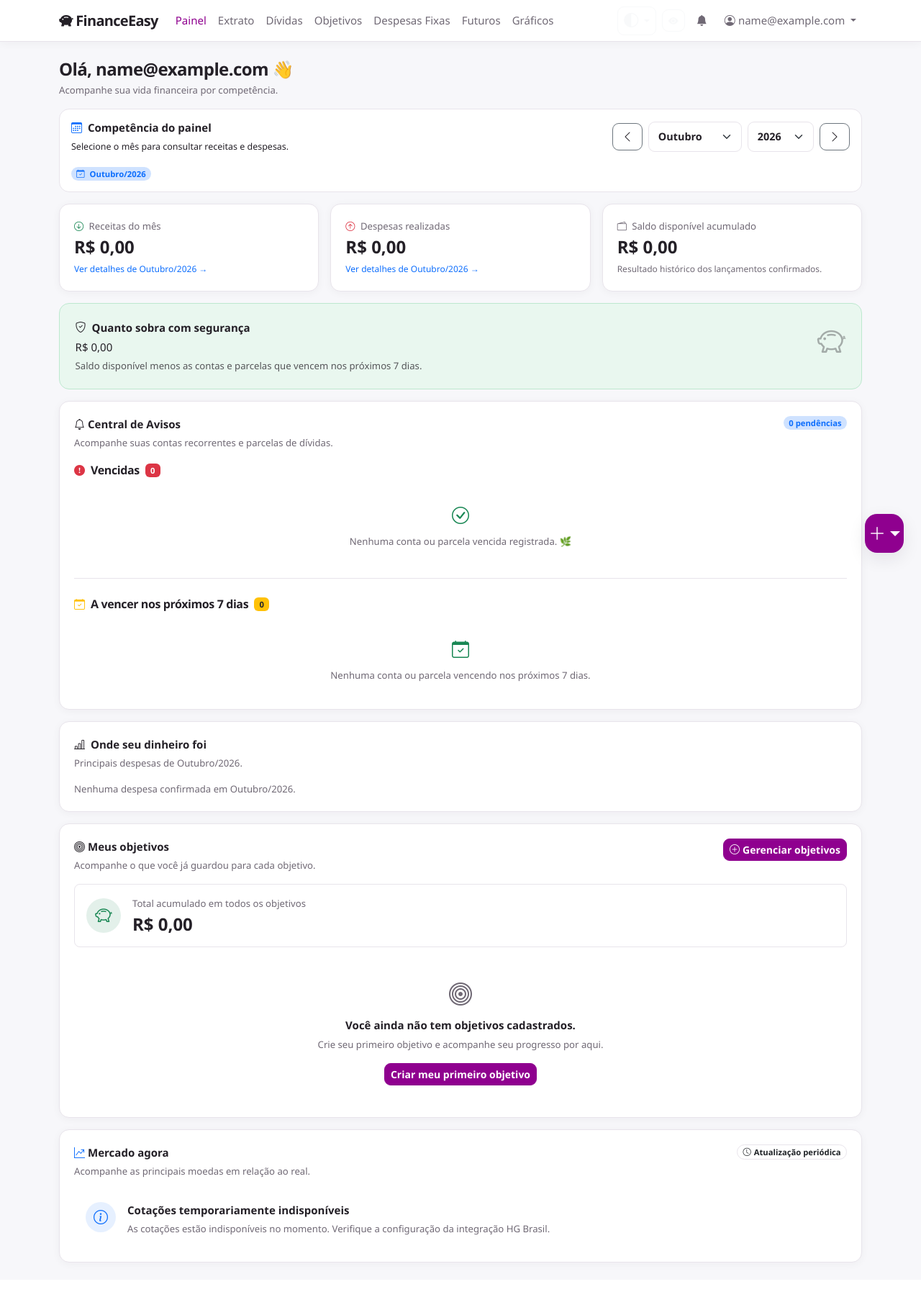
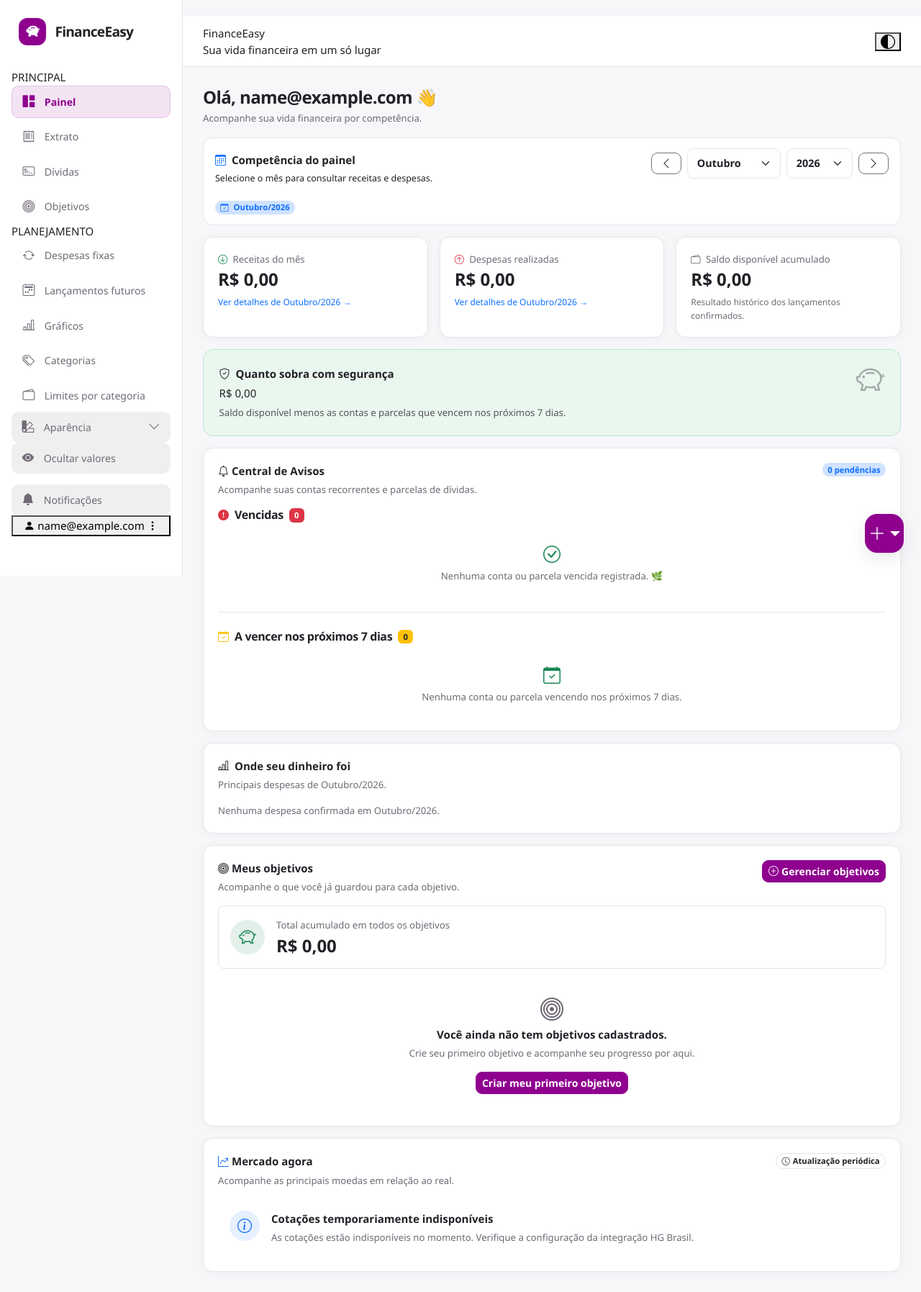
Before and after one commit to guilhermefs02-ux/FinanceEasy, a Django app: page /painel/ in a window 1280 px wide. Shown: the whole page at 72% size. Before the commit the page ends 1757 px from the top, so only its background shows below. Run offline with Django 5.2, Linux system fonts and the light colour scheme; the visitor is signed in with stand-in values (Sample User, id 1); data comes from the database, SQL or seed files in the repository; data that the repository does not hold is empty.

Commit message:
Update base.html

```diff
--- a/templates/base.html
+++ b/templates/base.html
@@ -1,99 +1,185 @@
+**Arquivo:** `templates/base.html`
+
 {% load static %}
 {% load finance_extras %}
 <!DOCTYPE html>
 <html lang="pt-br" id="htmlPage" data-bs-theme="light">
 <head>
   <script>
-  (function() {
-    const savedTheme = localStorage.getItem('theme');
-    const systemPrefersDark = window.matchMedia('(prefers-color-scheme: dark)').matches;
-    const themeToApply = savedTheme || (systemPrefersDark ? 'dark' : 'light');
-    document.documentElement.setAttribute('data-theme', themeToApply);
+    (function () {
+      try {
+        const savedTheme = localStorage.getItem("fe-theme");
+        const legacyTheme = localStorage.getItem("theme");
+        const theme = savedTheme || legacyTheme || "auto";
+        const prefersDark = window.matchMedia("(prefers-color-scheme: dark)").matches;
+        const effectiveTheme = theme === "auto"
+          ? (prefersDark ? "dark" : "light")
+          : theme;
+
+        document.documentElement.setAttribute("data-bs-theme", effectiveTheme);
+        document.documentElement.setAttribute("data-theme", effectiveTheme);
+      } catch (error) {
+        document.documentElement.setAttribute("data-bs-theme", "light");
+        document.documentElement.setAttribute("data-theme", "light");
+      }
     })();
   </script>
+
   <meta charset="UTF-8">
   <meta name="viewport" content="width=device-width, initial-scale=1, viewport-fit=cover">
+  <meta name="color-scheme" content="light dark">
   <title>{% block title %}FinanceEasy{% endblock %}</title>
+
   <link rel="stylesheet" href="https://cdn.jsdelivr.net/npm/bootstrap@5.3.3/dist/css/bootstrap.min.css">
   <link rel="stylesheet" href="https://cdn.jsdelivr.net/npm/bootstrap-icons@1.11.3/font/bootstrap-icons.css">
   <link rel="stylesheet" href="{% static 'css/style.css' %}">
   {% block extra_head %}{% endblock %}
 </head>
+
 <body>
+{% if user.is_authenticated %}
 
-{% if user.is_authenticated %}
-<nav class="navbar navbar-expand-lg navbar-fe sticky-top">
-  <div class="container">
-    <a class="navbar-brand" href="{% url 'dashboard:painel' %}">
-      <i class="bi bi-piggy-bank-fill me-1"></i>FinanceEasy
+{% url 'dashboard:mercado' as mercado_url %}
+
+<div class="fe-sidebar-overlay" id="sidebarOverlay"></div>
+
+<aside class="fe-sidebar" id="feSidebar" aria-label="Menu principal">
+  <a class="fe-sidebar-brand" href="{% url 'dashboard:painel' %}">
+    <span class="fe-sidebar-brand-icon">
+      <i class="bi bi-piggy-bank-fill"></i>
+    </span>
+    <span>FinanceEasy</span>
   </a>
 
-    <button class="navbar-toggler" type="button" data-bs-toggle="collapse" data-bs-target="#navMenu" style="border-color: rgba(255,255,255,0.5);">
-      <span class="navbar-toggler-icon"></span>
+  <div class="fe-sidebar-section-label">PRINCIPAL</div>
+
+  <nav class="fe-sidebar-nav">
+    <a class="fe-sidebar-link {% if request.resolver_match.url_name == 'painel' %}active{% endif %}"
+       href="{% url 'dashboard:painel' %}">
+      <i class="bi bi-grid-1x2-fill"></i>
+      <span>Painel</span>
+    </a>
+
+    {% if mercado_url %}
+    <a class="fe-sidebar-link {% if request.resolver_match.url_name == 'mercado' %}active{% endif %}"
+       href="{{ mercado_url }}">
+      <i class="bi bi-graph-up-arrow"></i>
+      <span>Mercado</span>
+    </a>
+    {% endif %}
+
+    <a class="fe-sidebar-link {% if request.resolver_match.url_name == 'extrato' %}active{% endif %}"
+       href="{% url 'transactions:extrato' %}">
+      <i class="bi bi-receipt"></i>
+      <span>Extrato</span>
+    </a>
+
+    <a class="fe-sidebar-link {% if request.resolver_match.namespace == 'debts' %}active{% endif %}"
+       href="{% url 'debts:lista' %}">
+      <i class="bi bi-credit-card-2-front"></i>
+      <span>Dívidas</span>
+    </a>
+
+    <a class="fe-sidebar-link {% if request.resolver_match.namespace == 'goals' %}active{% endif %}"
+       href="{% url 'goals:lista' %}">
+      <i class="bi bi-bullseye"></i>
+      <span>Objetivos</span>
+    </a>
+  </nav>
+
+  <div class="fe-sidebar-section-label">PLANEJAMENTO</div>
+
+  <nav class="fe-sidebar-nav">
+    <a class="fe-sidebar-link {% if request.resolver_match.url_name == 'assinaturas' %}active{% endif %}"
+       href="{% url 'transactions:assinaturas' %}">
+      <i class="bi bi-arrow-repeat"></i>
+      <span>Despesas fixas</span>
+    </a>
+
+    <a class="fe-sidebar-link {% if request.resolver_match.url_name == 'futuros' %}active{% endif %}"
+       href="{% url 'transactions:futuros' %}">
+      <i class="bi bi-calendar2-week"></i>
+      <span>Lançamentos futuros</span>
+    </a>
+
+    <a class="fe-sidebar-link {% if request.resolver_match.url_name == 'comparativo_mensal' %}active{% endif %}"
+       href="{% url 'transactions:comparativo_mensal' %}">
+      <i class="bi bi-bar-chart-line"></i>
+      <span>Gráficos</span>
+    </a>
+
+    <a class="fe-sidebar-link {% if request.resolver_match.url_name == 'categorias' %}active{% endif %}"
+       href="{% url 'transactions:categorias' %}">
+      <i class="bi bi-tags"></i>
+      <span>Categorias</span>
+    </a>
+
+    <a class="fe-sidebar-link {% if request.resolver_match.url_name == 'orcamentos' %}active{% endif %}"
+       href="{% url 'transactions:orcamentos' %}">
+      <i class="bi bi-wallet2"></i>
+      <span>Limites por categoria</span>
+    </a>
+  </nav>
+
+  <div class="fe-sidebar-bottom">
+    <div class="dropdown">
+      <button class="fe-sidebar-link w-100 border-0"
+              type="button"
+              data-bs-toggle="dropdown"
+              aria-expanded="false">
+        <i class="bi bi-palette2"></i>
+        <span>Aparência</span>
+        <i class="bi bi-chevron-down ms-auto"></i>
       </button>
 
-    <div class="collapse navbar-collapse" id="navMenu">
-      <ul class="navbar-nav me-auto">
-        <li class="nav-item"><a class="nav-link {% if request.resolver_match.namespace == 'dashboard' %}active{% endif %}" href="{% url 'dashboard:painel' %}">Painel</a></li>
-        <li class="nav-item"><a class="nav-link" href="{% url 'transactions:extrato' %}">Extrato</a></li>
-        <li class="nav-item"><a class="nav-link" href="{% url 'debts:lista' %}">Dívidas</a></li>
-        <li class="nav-item"><a class="nav-link" href="{% url 'goals:lista' %}">Objetivos</a></li>
-        <li class="nav-item"><a class="nav-link" href="{% url 'transactions:assinaturas' %}">Despesas Fixas</a></li>
-        <li class="nav-item"><a class="nav-link" href="{% url 'transactions:futuros' %}">Futuros</a></li>
-        <li class="nav-item"><a class="nav-link" href="{% url 'transactions:comparativo_mensal' %}">Gráficos</a></li>
+      <ul class="dropdown-menu shadow-sm">
+        <li>
+          <button type="button" class="dropdown-item" data-bs-theme-value="light">
+            <i class="bi bi-sun-fill text-warning me-2"></i>Claro
+          </button>
+        </li>
+        <li>
+          <button type="button" class="dropdown-item" data-bs-theme-value="dark">
+            <i class="bi bi-moon-stars-fill text-primary me-2"></i>Escuro
+          </button>
+        </li>
+        <li>
+          <button type="button" class="dropdown-item" data-bs-theme-value="auto">
+            <i class="bi bi-circle-half text-secondary me-2"></i>Acompanhar sistema
+          </button>
+        </li>
       </ul>
+    </div>
 
-      <ul class="navbar-nav align-items-lg-center gap-lg-2">
-        <li class="nav-item dropdown">
-          <button class="btn btn-sm btn-outline-light dropdown-toggle d-flex align-items-center gap-1"
-                  type="button" id="bd-theme" data-bs-toggle="dropdown" aria-expanded="false" title="Alternar tema">
-            <i id="themeIcon" class="bi bi-circle-half"></i>
-          </button>
-          <ul class="dropdown-menu dropdown-menu-end shadow-sm" aria-labelledby="bd-theme">
-            <li><button type="button" class="dropdown-item d-flex align-items-center gap-2" data-bs-theme-value="light"><i class="bi bi-sun-fill text-warning"></i> Claro</button></li>
-            <li><button type="button" class="dropdown-item d-flex align-items-center gap-2" data-bs-theme-value="dark"><i class="bi bi-moon-stars-fill text-primary"></i> Escuro</button></li>
-            <li><button type="button" class="dropdown-item d-flex align-items-center gap-2" data-bs-theme-value="auto"><i class="bi bi-circle-half text-secondary"></i> Acompanhar Sistema</button></li>
-          </ul>
-        </li>
-
-        <li class="nav-item">
     <form method="post" action="{% url 'dashboard:alternar_privacidade' %}">
       {% csrf_token %}
-            <button type="submit" class="btn btn-sm btn-outline-light" title="Modo privacidade — esconder valores">
+      <button type="submit" class="fe-sidebar-link w-100 border-0"
+              title="Alternar privacidade dos valores">
         <i class="bi {% if privacy_mode_on %}bi-eye-slash-fill{% else %}bi-eye-fill{% endif %}"></i>
+        <span>{% if privacy_mode_on %}Mostrar valores{% else %}Ocultar valores{% endif %}</span>
       </button>
     </form>
-        </li>
 
-        <!-- Sininho de notificações -->
-        <li class="nav-item dropdown">
-          <a class="nav-link position-relative"
-             href="#"
+    <div class="dropdown">
+      <button class="fe-sidebar-link w-100 border-0"
+              type="button"
               id="notificationDropdown"
-             role="button"
               data-bs-toggle="dropdown"
-             aria-expanded="false"
-             aria-label="Notificações">
+              aria-expanded="false">
+        <i class="bi bi-bell-fill"></i>
+        <span>Notificações</span>
+        {% if total_notificacoes_nao_lidas %}
+          <span class="badge bg-danger ms-auto">{{ total_notificacoes_nao_lidas }}</span>
+        {% endif %}
+      </button>
 
-            <i class="bi bi-bell-fill"></i>
-
-            {% if total_notificacoes_nao_lidas %}
-              <span class="position-absolute top-0 start-100 translate-middle badge rounded-pill bg-danger" style="font-size:0.6rem;">
-                {{ total_notificacoes_nao_lidas }}
-              </span>
-            {% endif %}
-          </a>
-
-          <div class="dropdown-menu dropdown-menu-end p-3 shadow"
+      <div class="dropdown-menu p-3 shadow"
            aria-labelledby="notificationDropdown"
-               style="min-width:320px; max-width: min(92vw, 380px);">
-
+           style="min-width: min(320px, 85vw); max-width: 360px;">
         <div class="d-flex align-items-center justify-content-between mb-2">
           <h6 class="mb-0">Notificações</h6>
           {% if total_notificacoes_nao_lidas %}
-                <span class="badge bg-danger">
-                  {{ total_notificacoes_nao_lidas }} não lida(s)
-                </span>
+            <span class="badge bg-danger">{{ total_notificacoes_nao_lidas }} não lida(s)</span>
           {% endif %}
         </div>
 
@@ -103,15 +189,12 @@
           <div class="small mb-2 pb-2 border-bottom {% if n.lida %}opacity-75{% endif %}">
             <div class="d-flex align-items-start gap-2">
               <i class="bi {% if n.nivel == 'urgente' %}bi-exclamation-circle-fill text-danger{% elif n.nivel == 'alerta' %}bi-exclamation-triangle-fill text-warning{% else %}bi-info-circle-fill text-primary{% endif %} mt-1"></i>
-
               <div class="flex-grow-1">
                 <div>{{ n.mensagem }}</div>
-
                 <div class="d-flex align-items-center justify-content-between gap-2 mt-1">
                   <span class="text-muted" style="font-size:0.72rem;">
                     {{ n.criada_em|date:"d/m/Y H:i" }}
                   </span>
-
                   {% if n.lida %}
                     <span class="badge bg-secondary">Lida</span>
                   {% else %}
@@ -143,34 +226,94 @@
           </div>
         {% endif %}
       </div>
+    </div>
+
+    <div class="dropdown">
+      <button class="fe-sidebar-user w-100"
+              type="button"
+              data-bs-toggle="dropdown"
+              aria-expanded="false">
+        <span class="fe-sidebar-avatar">
+          <i class="bi bi-person-fill"></i>
+        </span>
+        <span class="fe-sidebar-user-name">{{ user.primeiro_nome }}</span>
+        <i class="bi bi-three-dots-vertical ms-auto"></i>
+      </button>
+
+      <ul class="dropdown-menu shadow-sm w-100">
+        <li class="dropdown-header">{{ user.primeiro_nome }}</li>
+        <li>
+          <a class="dropdown-item" href="{% url 'transactions:categorias' %}">
+            <i class="bi bi-tags me-2"></i>Categorias
+          </a>
         </li>
-
-        <li class="nav-item dropdown">
-          <a class="nav-link dropdown-toggle" href="#" role="button" data-bs-toggle="dropdown">
-            <i class="bi bi-person-circle me-1"></i>{{ user.primeiro_nome }}
+        <li>
+          <a class="dropdown-item" href="{% url 'transactions:orcamentos' %}">
+            <i class="bi bi-wallet2 me-2"></i>Limites por categoria
           </a>
-          <div class="dropdown-menu dropdown-menu-end">
-            <a class="dropdown-item" href="{% url 'transactions:categorias' %}">Categorias</a>
-            <a class="dropdown-item" href="{% url 'transactions:orcamentos' %}">Limites por categoria</a>
-            <div class="dropdown-divider"></div>
+        </li>
+        <li><hr class="dropdown-divider"></li>
+        <li>
           <a class="dropdown-item text-danger fw-semibold" href="{% url 'accounts:zerar_dados' %}">
-              <i class="bi bi-shield-slash me-2"></i>Zerar Meus Dados (Reset)
+            <i class="bi bi-shield-slash me-2"></i>Zerar meus dados
           </a>
-            <div class="dropdown-divider"></div>
+        </li>
+        <li><hr class="dropdown-divider"></li>
+        <li>
           <form method="post" action="{% url 'accounts:logout' %}">
             {% csrf_token %}
-              <button class="dropdown-item" type="submit">Sair</button>
+            <button class="dropdown-item" type="submit">
+              <i class="bi bi-box-arrow-right me-2"></i>Sair
+            </button>
           </form>
-          </div>
         </li>
       </ul>
     </div>
   </div>
-</nav>
+</aside>
 {% endif %}
 
-<main class="container py-4">
-  {% if saldo_disponivel < 0 or sobra_segura < 0 %}
+<div class="{% if user.is_authenticated %}fe-app-content{% endif %}">
+  {% if user.is_authenticated %}
+  <header class="fe-topbar">
+    <div class="d-flex align-items-center gap-3">
+      <button type="button" class="fe-menu-toggle"
+              id="feMenuToggle"
+              aria-label="Abrir menu"
+              aria-controls="feSidebar"
+              aria-expanded="false">
+        <i class="bi bi-list"></i>
+      </button>
+
+      <div>
+        <div class="fe-topbar-title">
+          {% block page_heading %}FinanceEasy{% endblock %}
+        </div>
+        <div class="fe-topbar-subtitle">Sua vida financeira em um só lugar</div>
+      </div>
+    </div>
+
+    <div class="d-flex align-items-center gap-2">
+      <button type="button"
+              class="fe-topbar-icon"
+              id="bd-theme"
+              data-bs-toggle="dropdown"
+              aria-expanded="false"
+              aria-label="Alternar tema"
+              title="Alternar tema">
+        <i id="themeIcon" class="bi bi-circle-half"></i>
+      </button>
+      <ul class="dropdown-menu dropdown-menu-end shadow-sm">
+        <li><button type="button" class="dropdown-item" data-bs-theme-value="light"><i class="bi bi-sun-fill text-warning me-2"></i>Claro</button></li>
+        <li><button type="button" class="dropdown-item" data-bs-theme-value="dark"><i class="bi bi-moon-stars-fill text-primary me-2"></i>Escuro</button></li>
+        <li><button type="button" class="dropdown-item" data-bs-theme-value="auto"><i class="bi bi-circle-half text-secondary me-2"></i>Acompanhar sistema</button></li>
+      </ul>
+    </div>
+  </header>
+  {% endif %}
+
+  <main class="{% if user.is_authenticated %}fe-page-content{% else %}container py-4{% endif %}">
+    {% if user.is_authenticated and saldo_disponivel < 0 or user.is_authenticated and sobra_segura < 0 %}
       <div class="alert alert-danger d-flex align-items-center justify-content-between mb-3 shadow-sm" role="alert">
         <div class="d-flex align-items-center">
           <i class="bi bi-exclamation-octagon-fill fs-3 me-3 text-danger"></i>
@@ -185,7 +328,7 @@
             </span>
           </div>
         </div>
-      <a href="{% url 'transactions:extrato' %}" class="btn btn-sm btn-outline-danger fw-bold">Ver Extrato</a>
+        <a href="{% url 'transactions:extrato' %}" class="btn btn-sm btn-outline-danger fw-bold">Ver extrato</a>
       </div>
     {% endif %}
 
@@ -202,6 +345,7 @@
 
     {% block content %}{% endblock %}
   </main>
+</div>
 
 {% if user.is_authenticated %}
 <div class="dropdown">
@@ -220,10 +364,15 @@
   </ul>
 </div>
 
-<nav class="fe-bottom-nav">
-  <a href="{% url 'dashboard:painel' %}" class="{% if request.resolver_match.namespace == 'dashboard' %}active{% endif %}">
+<nav class="fe-bottom-nav" aria-label="Navegação rápida">
+  <a href="{% url 'dashboard:painel' %}" class="{% if request.resolver_match.url_name == 'painel' %}active{% endif %}">
     <i class="bi bi-house-door-fill"></i>Painel
   </a>
+  {% if mercado_url %}
+  <a href="{{ mercado_url }}" class="{% if request.resolver_match.url_name == 'mercado' %}active{% endif %}">
+    <i class="bi bi-graph-up-arrow"></i>Mercado
+  </a>
+  {% endif %}
   <a href="{% url 'transactions:extrato' %}" class="{% if request.resolver_match.url_name == 'extrato' %}active{% endif %}">
     <i class="bi bi-receipt"></i>Extrato
   </a>
@@ -231,10 +380,7 @@
     <i class="bi bi-credit-card-2-front"></i>Dívidas
   </a>
   <a href="{% url 'goals:lista' %}" class="{% if request.resolver_match.namespace == 'goals' %}active{% endif %}">
-    <i class="bi bi-piggy-bank"></i>Objetivos
-  </a>
-  <a href="{% url 'transactions:assinaturas' %}" class="{% if request.resolver_match.url_name == 'assinaturas' %}active{% endif %}">
-    <i class="bi bi-arrow-repeat"></i>Fixas
+    <i class="bi bi-bullseye"></i>Objetivos
   </a>
 </nav>
 {% endif %}
```
Lines whose indentation alone changed are shown as unchanged.
